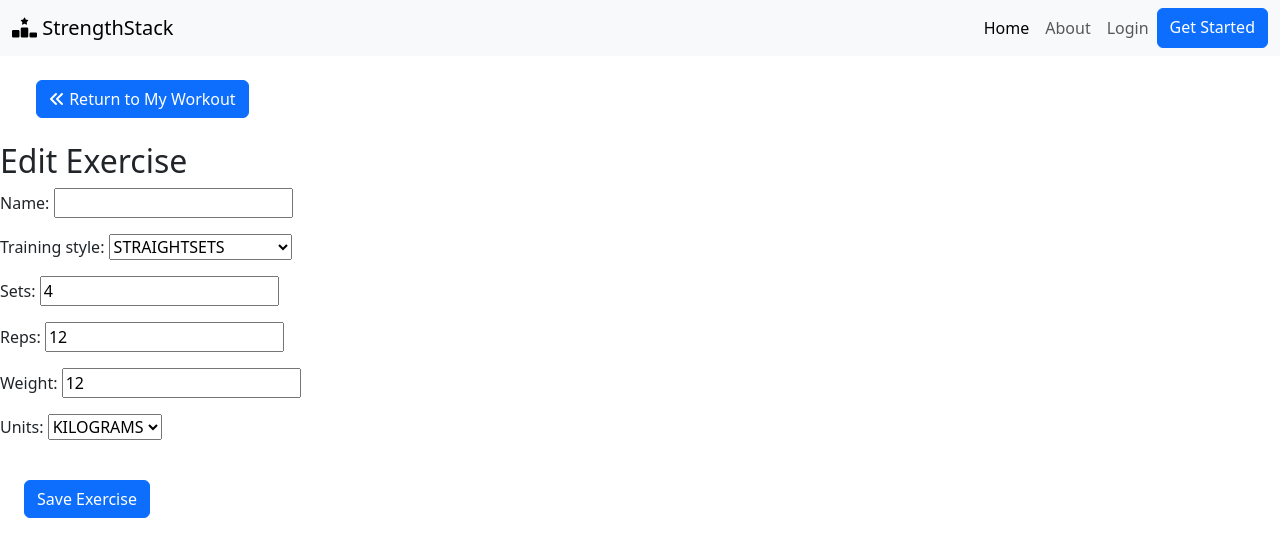
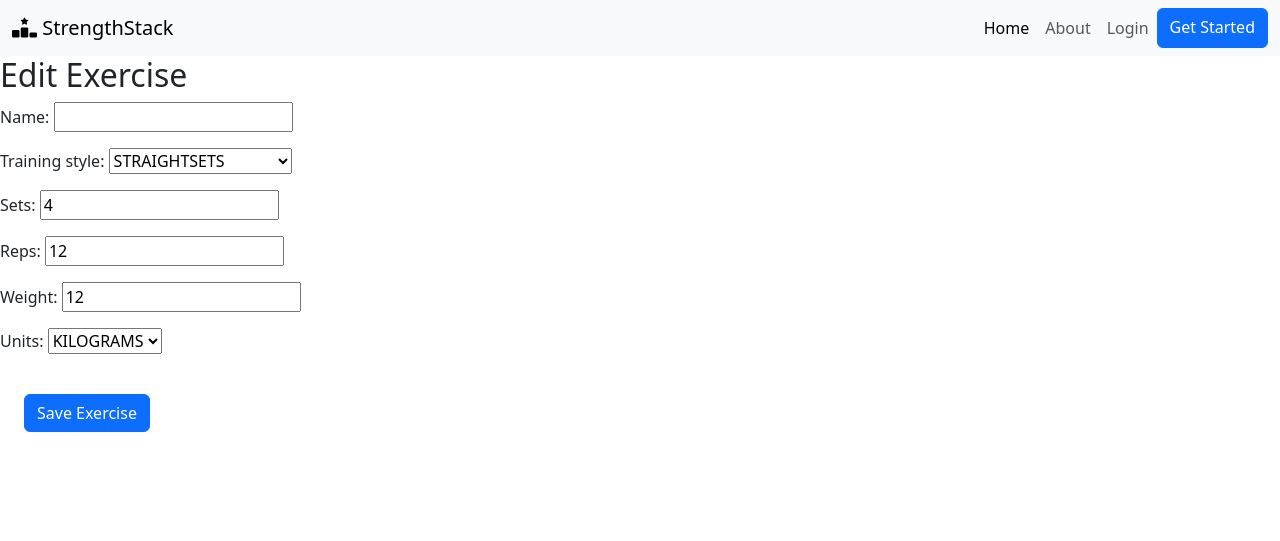
Before and after one commit to AugustinaGonja/strength_stack, a Django app: template templates/update_exercise.html in a window 1280 px wide. Shown: the top 541 px of the page. Run offline with Django 4.2, Linux system fonts and the light colour scheme; the template is opened without the code that fills it: values that come from a table or form of the project are taken from there, others are empty; parts of the project's set-up code (start-up, migrations or seed data) failed here and were passed over; some libraries are stand-ins or nearby versions.

Commit message:
remove btn.

```diff
--- a/templates/update_exercise.html
+++ b/templates/update_exercise.html
@@ -1,12 +1,6 @@
 {% extends 'base.html' %}
 
 {% block content %}
-<div class="container m-4">
-<a href="#" class="btn btn-primary">
-    <i class="fa-solid fa-angles-left"></i>
-    Return to My Workout
-  </a>
-</div>
 <h2>Edit Exercise</h2>
 <form method="post">
     {% csrf_token %}
```
